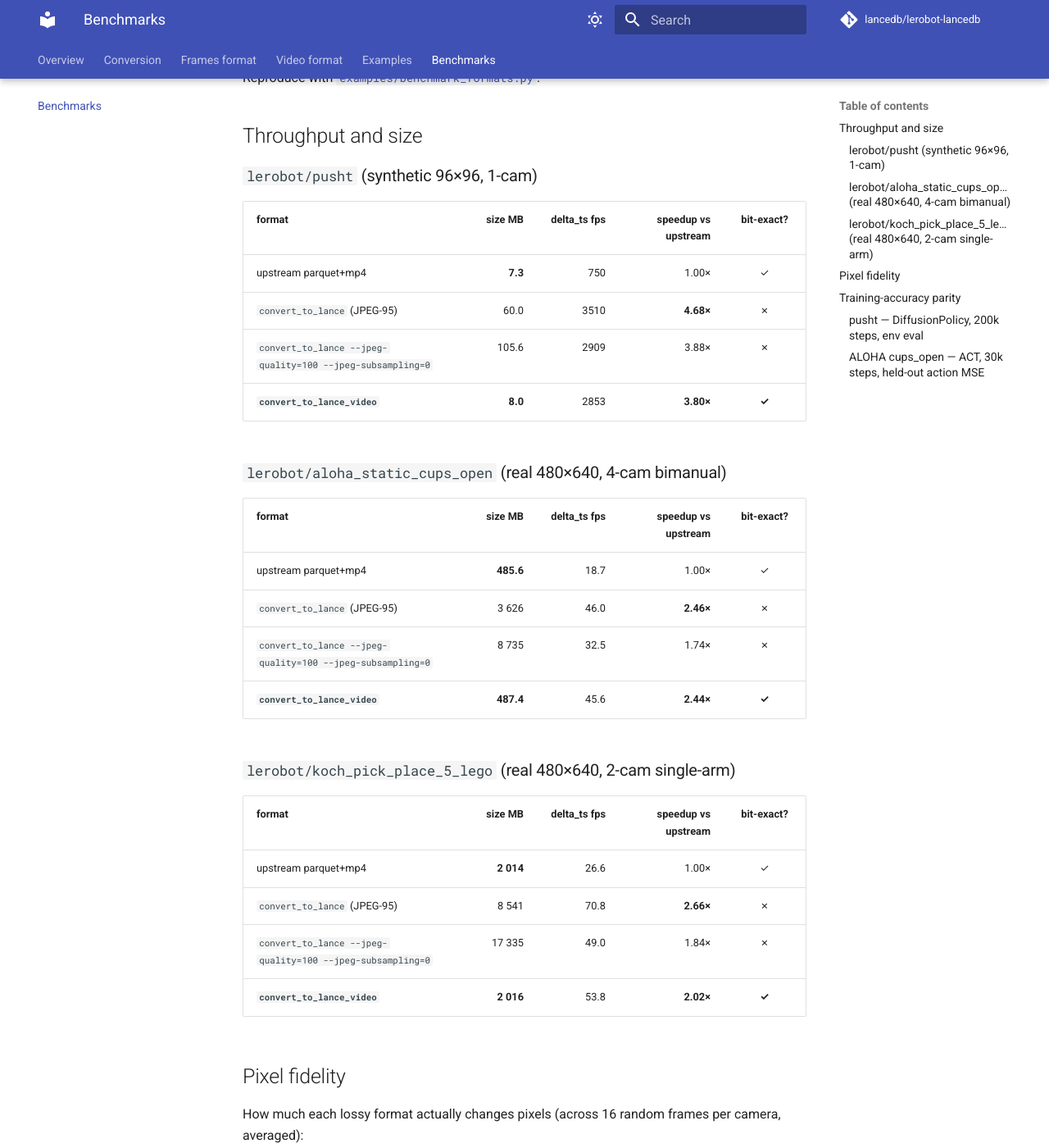
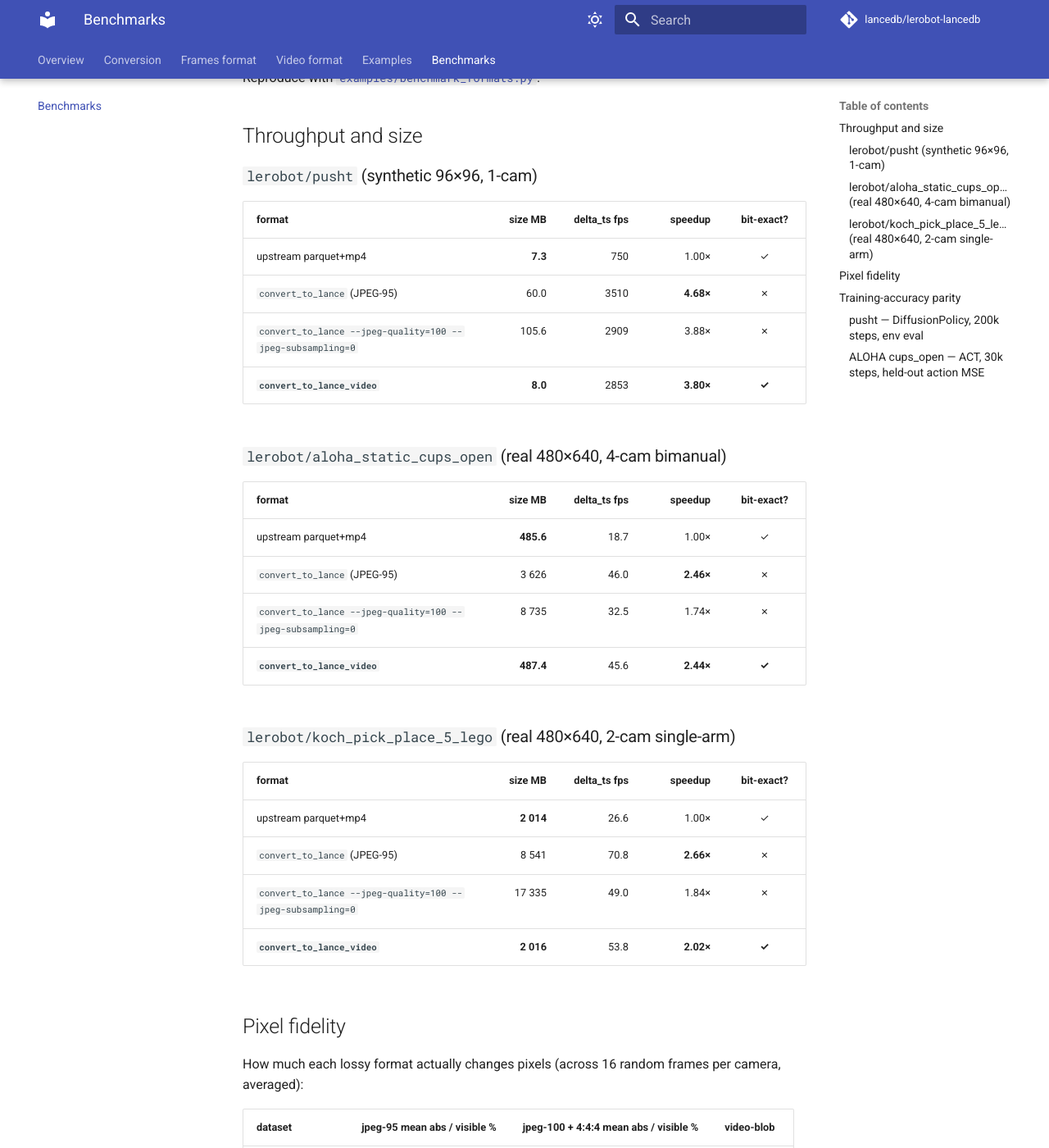
Before and after one commit to lancedb/lerobot-lancedb, an MkDocs documentation site: the page built from docs/benchmarks.md, in a window 1280 px wide and 1400 px high, scrolled down 464 px. Shown: the whole window at 82% size. Built offline with MkDocs 1.6.1 and Material for MkDocs 9.7.7, drawn with Linux system fonts in a browser that asks for light colours; comment, search, counter and statistics services are not loaded.

Commit message:
Rename benchmark column "speedup vs upstream" -> "speedup"
Upstream is the only baseline in these tables (the first row in each),
so the qualifier is redundant. Tighter table header reads better.

Co-Authored-By: Claude Opus 4.7 (1M context) <noreply@anthropic.com>

```diff
--- a/docs/benchmarks.md
+++ b/docs/benchmarks.md
@@ -17,7 +17,7 @@ Reproduce with [`examples/benchmark_formats.py`](https://github.com/lancedb/lero
 
 ### `lerobot/pusht` (synthetic 96×96, 1-cam)
 
-| format | size MB | delta_ts fps | speedup vs upstream | bit-exact? |
+| format | size MB | delta_ts fps | speedup | bit-exact? |
 |---|---:|---:|---:|:---:|
 | upstream parquet+mp4 | **7.3** | 750 | 1.00× | ✓ |
 | `convert_to_lance` (JPEG-95) | 60.0 | 3510 | **4.68×** | ✗ |
@@ -26,7 +26,7 @@ Reproduce with [`examples/benchmark_formats.py`](https://github.com/lancedb/lero
 
 ### `lerobot/aloha_static_cups_open` (real 480×640, 4-cam bimanual)
 
-| format | size MB | delta_ts fps | speedup vs upstream | bit-exact? |
+| format | size MB | delta_ts fps | speedup | bit-exact? |
 |---|---:|---:|---:|:---:|
 | upstream parquet+mp4 | **485.6** | 18.7 | 1.00× | ✓ |
 | `convert_to_lance` (JPEG-95) | 3 626 | 46.0 | **2.46×** | ✗ |
@@ -35,7 +35,7 @@ Reproduce with [`examples/benchmark_formats.py`](https://github.com/lancedb/lero
 
 ### `lerobot/koch_pick_place_5_lego` (real 480×640, 2-cam single-arm)
 
-| format | size MB | delta_ts fps | speedup vs upstream | bit-exact? |
+| format | size MB | delta_ts fps | speedup | bit-exact? |
 |---|---:|---:|---:|:---:|
 | upstream parquet+mp4 | **2 014** | 26.6 | 1.00× | ✓ |
 | `convert_to_lance` (JPEG-95) | 8 541 | 70.8 | **2.66×** | ✗ |
```
Also changed, not shown: README.md (+1 -1 lines), docs/index.md (+1 -1 lines).
